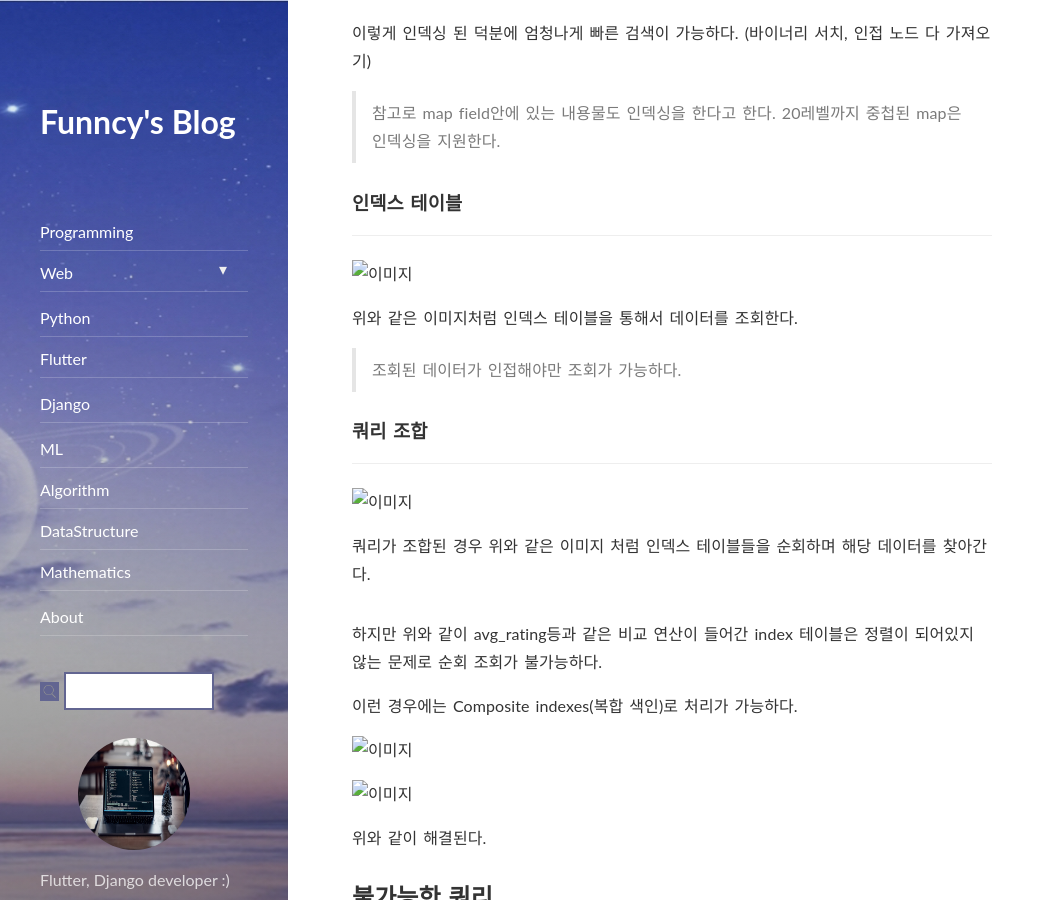
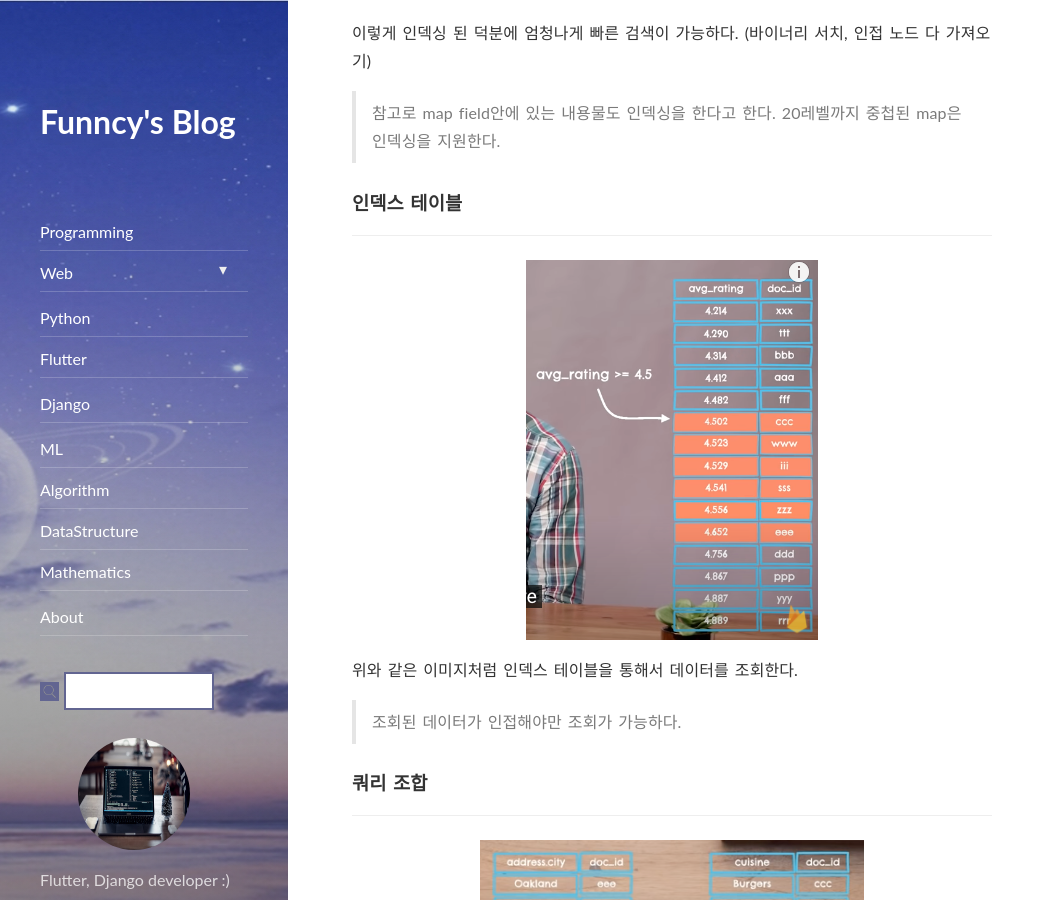
Before and after one commit to Funncy/Funncy.github.io, a Jekyll site: the page built from _posts/programming/2021-05-06-firestore-index.md, in a window 1280 px wide and 900 px high, scrolled down 347 px. Shown: the whole window, without its empty margins (0-1051 px from the left). Built offline with Jekyll 4.4.1, drawn with Linux system fonts in a browser that asks for light colours; nearby versions of some CDN libraries; comment, search, counter and statistics services are not loaded.

Commit message:
Fix img link

```diff
--- a/_posts/programming/2021-05-06-firestore-index.md
+++ b/_posts/programming/2021-05-06-firestore-index.md
@@ -22,7 +22,7 @@ Firebase의 Firestore는 기본적으로 모든 document의 field들을 자동
 
 ---
 
-![이미지](https://Funncy.github.io/assets/img/firestore-index/_2021-05-06__4.24.39.png)
+![이미지](https://Funncy.github.io/assets/img/firestore-index/1.png 'Firebase')
 
 위와 같은 이미지처럼 인덱스 테이블을 통해서 데이터를 조회한다.
 
@@ -32,19 +32,19 @@ Firebase의 Firestore는 기본적으로 모든 document의 field들을 자동
 
 ---
 
-![이미지](https://Funncy.github.io/assets/img/firestore-index/_2021-05-06__4.26.00.png)
+![이미지](https://Funncy.github.io/assets/img/firestore-index/2.png)
 
 쿼리가 조합된 경우 위와 같은 이미지 처럼 인덱스 테이블들을 순회하며 해당 데이터를 찾아간다.
 
-![](https://Funncy.github.io/assets/img/firestore-index/_2021-05-06__4.33.25.png)
+![](https://Funncy.github.io/assets/img/firestore-index/3.png)
 
 하지만 위와 같이 avg_rating등과 같은 비교 연산이 들어간 index 테이블은 정렬이 되어있지 않는 문제로 순회 조회가 불가능하다.
 
 이런 경우에는 Composite indexes(복합 색인)로 처리가 가능하다.
 
-![이미지](https://Funncy.github.io/assets/img/firestore-index/_2021-05-06__4.34.46.png)
+![이미지](https://Funncy.github.io/assets/img/firestore-index/4.png)
 
-![이미지](https://Funncy.github.io/assets/img/firestore-index/_2021-05-06__4.36.20.png)
+![이미지](https://Funncy.github.io/assets/img/firestore-index/5.png)
 
 위와 같이 해결된다.
 
```
Also changed, not shown: assets/img/firestore-index/1.png (renamed from assets/img/firestore-index/_2021-05-06__4.24.39.png), assets/img/firestore-index/2.png (renamed from assets/img/firestore-index/_2021-05-06__4.26.00.png), assets/img/firestore-index/3.png (renamed from assets/img/firestore-index/_2021-05-06__4.33.25.png), assets/img/firestore-index/4.png (renamed from assets/img/firestore-index/_2021-05-06__4.34.46.png), assets/img/firestore-index/5.png (renamed from assets/img/firestore-index/_2021-05-06__4.36.20.png).
